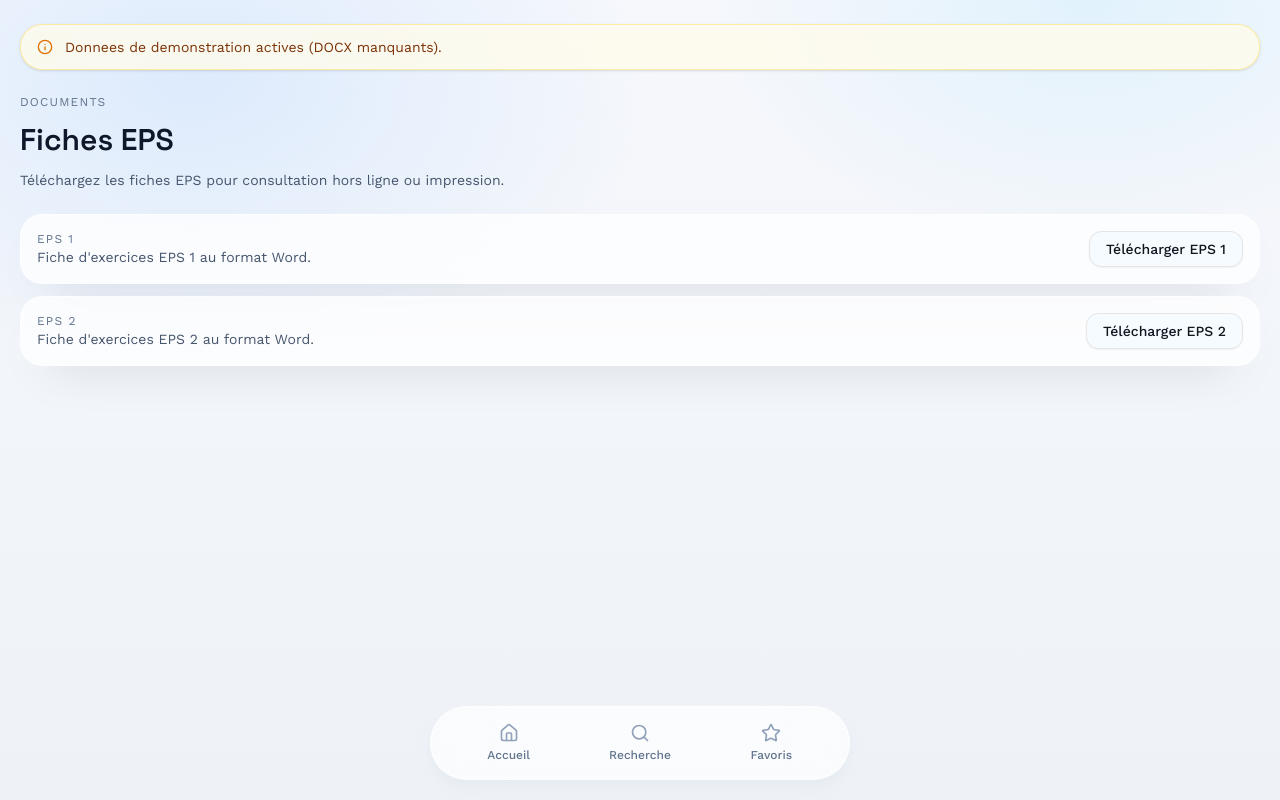
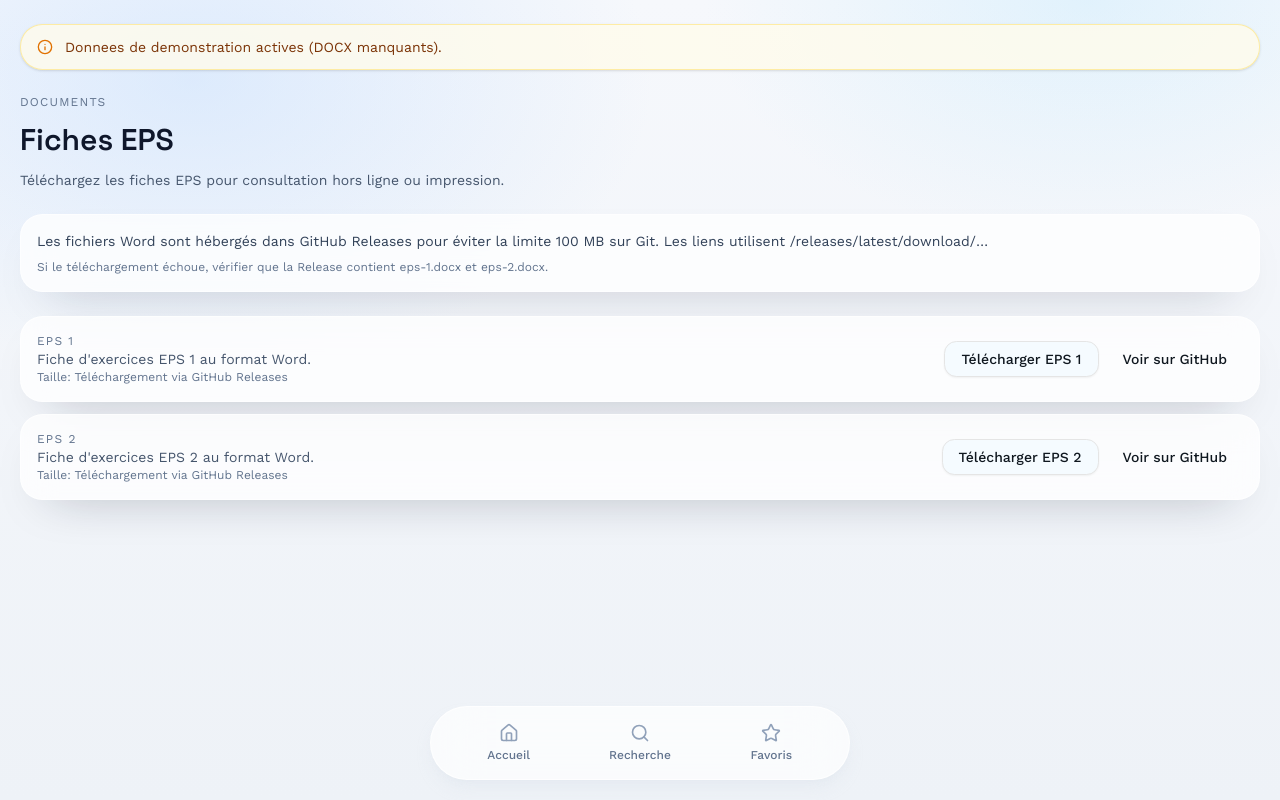
Before and after one commit to LaurentFrx/eps-guide-app, a Next.js app: page /docs in a window 1280 px wide. Built offline with nearby package versions, Linux system fonts and the light colour scheme.

Commit message:
fix(docs): serve docx via GitHub Releases

```diff
--- a/src/app/docs/page.tsx
+++ b/src/app/docs/page.tsx
@@ -16,6 +16,9 @@ const docs = [
   },
 ];
 
+const releasePage =
+  "https://github.com/LaurentFrx/eps-guide-app/releases/latest";
+
 export default function DocsPage() {
   return (
     <div className="space-y-6 pb-8 animate-in fade-in-0 slide-in-from-bottom-3">
@@ -31,6 +34,18 @@ export default function DocsPage() {
         </p>
       </div>
 
+      <GlassCard className="space-y-2">
+        <p className="text-sm text-slate-700">
+          Les fichiers Word sont hébergés dans GitHub Releases pour éviter la
+          limite 100 MB sur Git. Les liens utilisent
+          /releases/latest/download/…
+        </p>
+        <p className="text-xs text-slate-500">
+          Si le téléchargement échoue, vérifier que la Release contient
+          eps-1.docx et eps-2.docx.
+        </p>
+      </GlassCard>
+
       <div className="grid gap-3">
         {docs.map((doc) => (
           <GlassCard
@@ -42,12 +57,22 @@ export default function DocsPage() {
                 {doc.title}
               </p>
               <p className="text-sm text-slate-600">{doc.description}</p>
+              <p className="text-xs text-slate-500">
+                Taille: Téléchargement via GitHub Releases
+              </p>
             </div>
-            <Button asChild variant="outline">
-              <a href={doc.href} download>
-                Télécharger {doc.title}
-              </a>
-            </Button>
+            <div className="flex flex-col gap-2 sm:flex-row sm:items-center sm:justify-end">
+              <Button asChild variant="outline">
+                <a href={doc.href} download>
+                  Télécharger {doc.title}
+                </a>
+              </Button>
+              <Button asChild variant="ghost">
+                <a href={releasePage} target="_blank" rel="noreferrer">
+                  Voir sur GitHub
+                </a>
+              </Button>
+            </div>
           </GlassCard>
         ))}
       </div>
```
